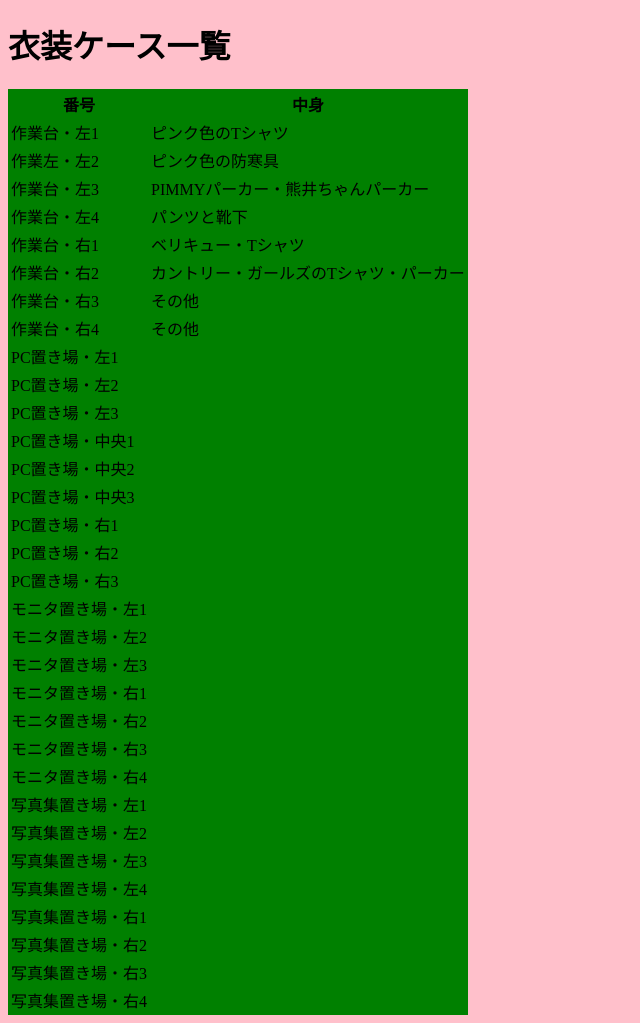
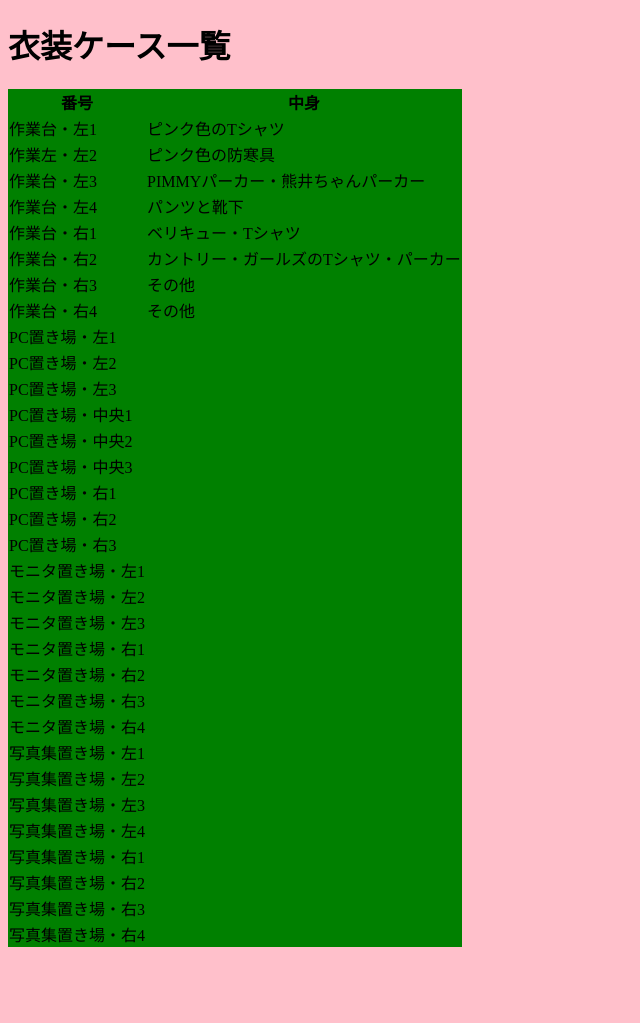
Before and after one commit to takaoyamakoshi/momochi, a Jekyll site: the page built from 衣装ケース一覧.md, in a window 1280 px wide. Shown: the whole page, without its empty margins (0-640 px from the left). Built offline with Jekyll 4.4.1, drawn with Linux system fonts in a browser that asks for light colours; our own code applies the rules of GitHub Pages for plain Markdown files; after the commit the page ends 955 px from its top, so only the background shows below that.

Commit message:
表のみばえを調整

```diff
--- a/_layouts/default.html
+++ b/_layouts/default.html
@@ -3,7 +3,10 @@
   <head>
     <meta charset='utf-8'>
     <style type="text/css">
-        table { background-color: green; }
+      table {
+        background-color: green;
+        border-collapse:  collapse;
+      }
     </style>
     <title>{{page.title}}</title>
   </head>
```
